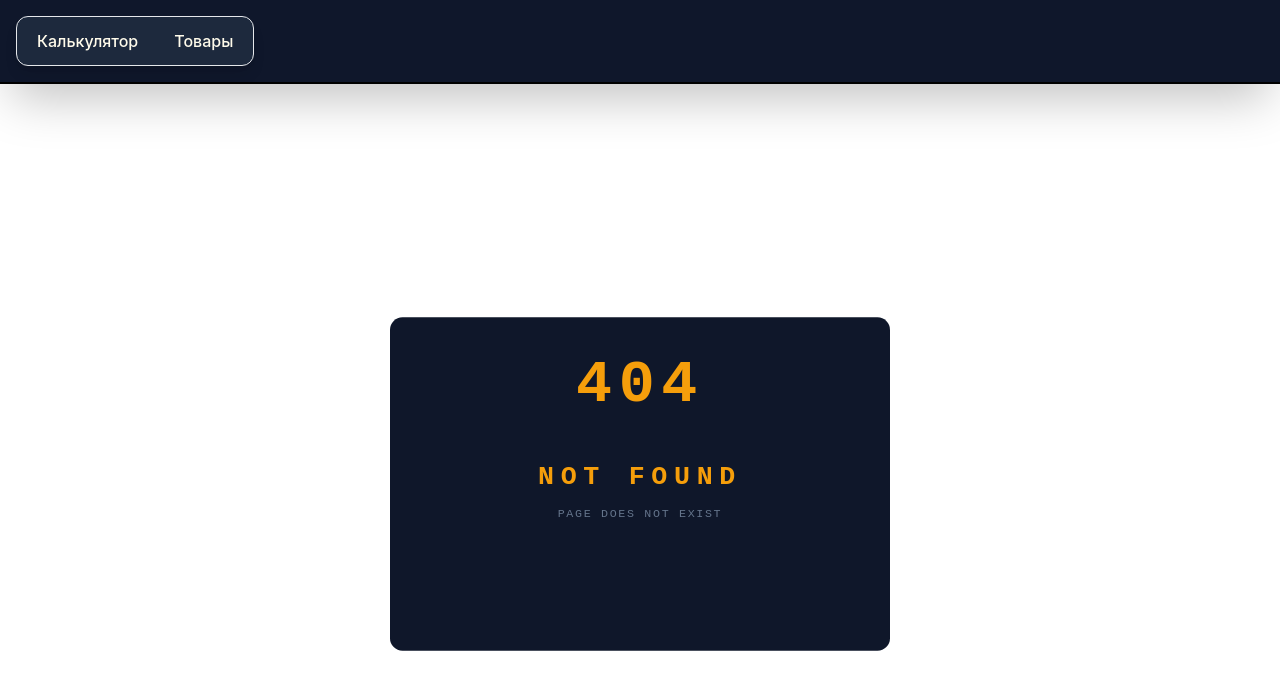
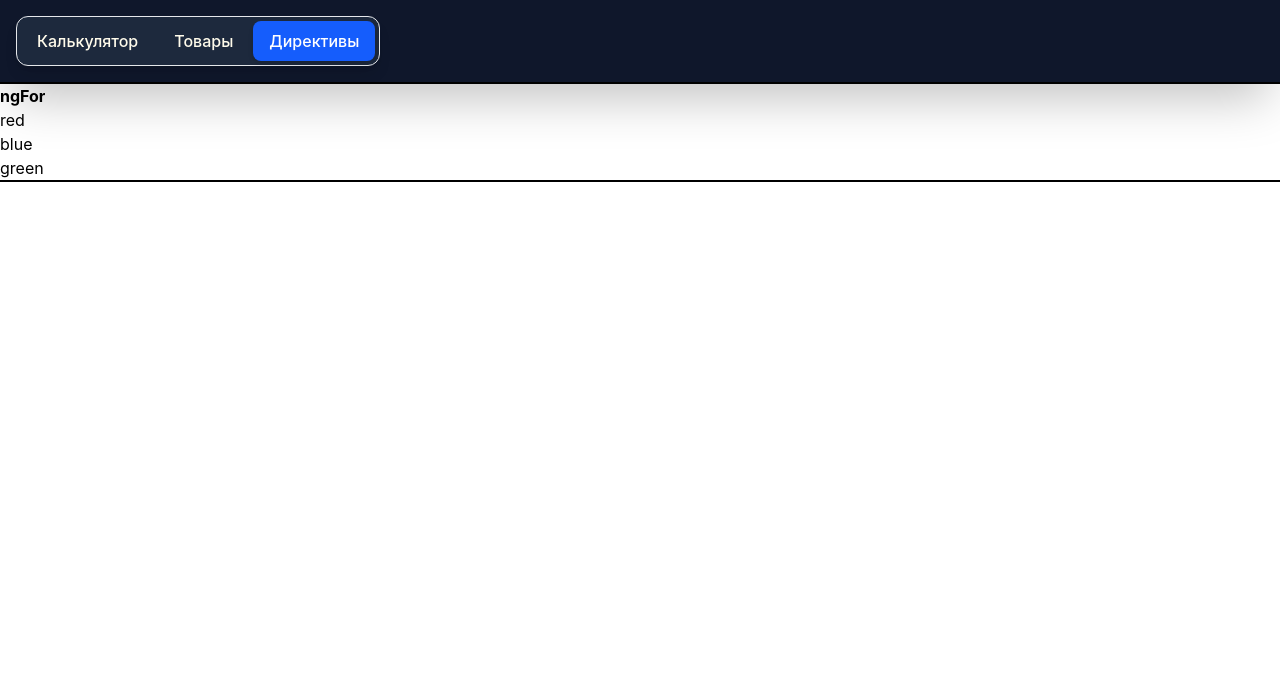
Before and after one commit to Oleg-ru/ng-start-course, an Angular app: page /directives in a window 1280 px wide. Before the commit this address had no page. Shown: the top 690 px of the page. Built offline with nearby package versions, Linux system fonts and the light colour scheme.

Commit message:
feat: Директивы рассмотрена *ngFor

```diff
--- a/src/app/app.routes.ts
+++ b/src/app/app.routes.ts
@@ -1,6 +1,7 @@
 import { Routes } from '@angular/router';
 import {AppCalculator} from './calculator/app-calculator/app-calculator';
 import {NotFound404} from './not-found-404/not-found-404';
+import {Directives} from './directives/directives';
 
 export const routes: Routes = [
     {
@@ -12,6 +13,10 @@ export const routes: Routes = [
     loadChildren: () => import("./card/card.routes").then(m => m.routes)
   },
   {
+    path: "directives",
+    component: Directives
+  },
+  {
     path: "**",
     component: NotFound404
   },
--- /dev/null
+++ b/src/app/directives/directives.html
@@ -0,0 +1,4 @@
+<div class="border-b-2">
+  <h2 class="font-bold">ngFor</h2>
+  <div *ngFor="let color of colors; let i = index">{{color}}</div>
+</div>
--- /dev/null
+++ b/src/app/directives/directives.ts
@@ -0,0 +1,14 @@
+import { Component } from '@angular/core';
+import {NgForOf} from '@angular/common';
+
+@Component({
+  selector: 'app-directives',
+  imports: [
+    NgForOf
+  ],
+  templateUrl: './directives.html',
+  styleUrl: './directives.css',
+})
+export class Directives {
+  public colors = ["red", "blue", "green"];
+}
--- a/src/app/navigation/navigation.ts
+++ b/src/app/navigation/navigation.ts
@@ -20,5 +20,9 @@ export class Navigation {
       url: "cards",
       urlName: "Товары"
     },
+    {
+      url: "directives",
+      urlName: "Директивы"
+    },
   ]
 }
```
Also changed, not shown: src/app/directives/directives.css (added).
